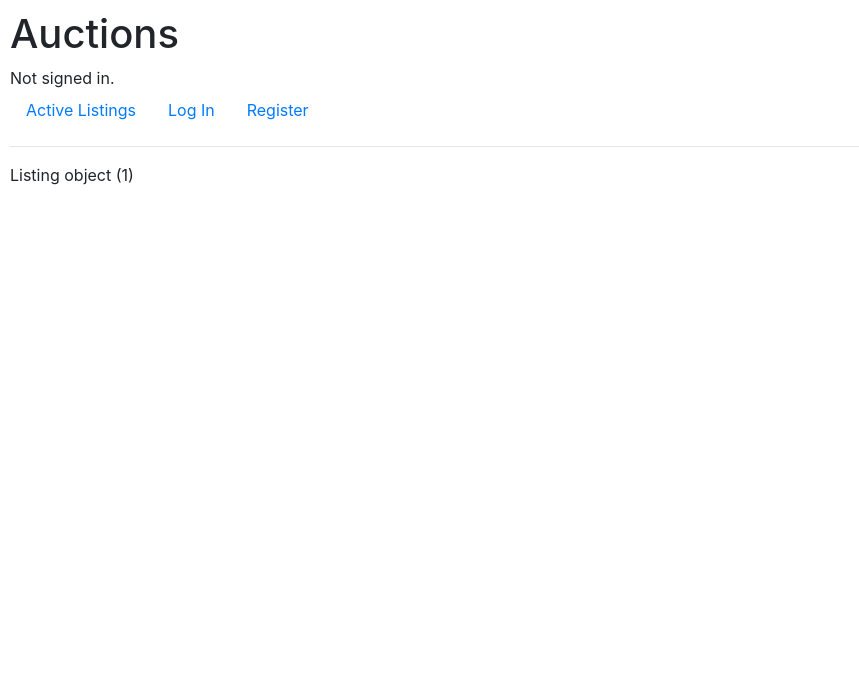
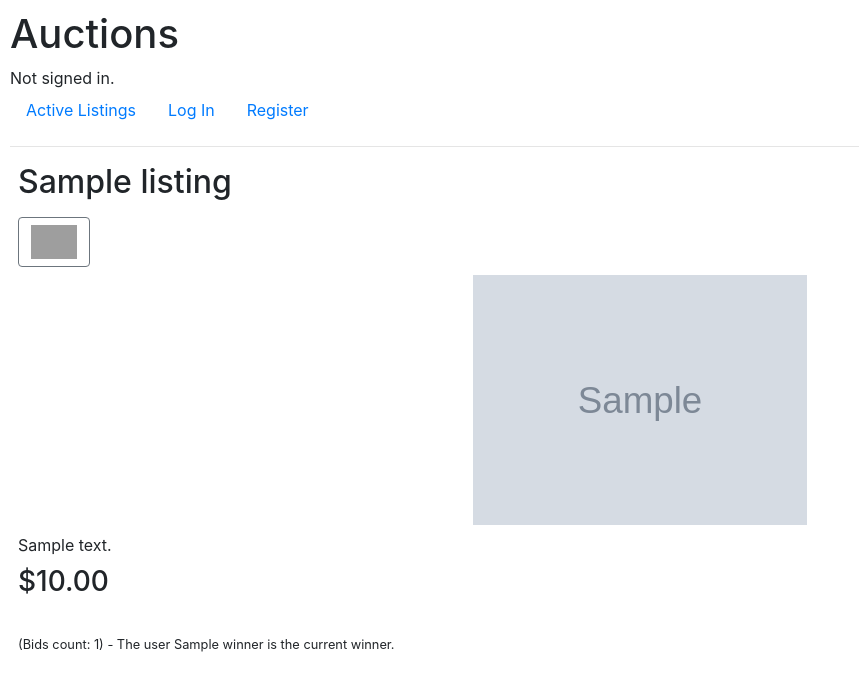
Before and after one commit to adriasala12/HarvardX-CS50W-commerce, a Django app: template auctions/templates/auctions/listing.html in a window 1280 px wide. Shown: the top 691 px of the page, without its empty margins (0-859 px from the left). Run offline with Django 3.2, Linux system fonts and the light colour scheme; tables that the repository leaves empty hold one stand-in row (values such as "Sample post"); the template is opened without the code that fills it: values that come from a table or form of the project are taken from there, most other values are stand-ins (such as "Sample title", 1, 10 or a date in 2020); grey boxes marked "Sample" are stand-in pictures; parts of the project's set-up code (start-up, migrations or seed data) failed here and were passed over; some libraries are stand-ins or nearby versions; grey boxes are pictures that could not be loaded.

Commit message:
Listing template shows basic page w/o bid form nor comments

```diff
--- a/auctions/templates/auctions/listing.html
+++ b/auctions/templates/auctions/listing.html
@@ -2,8 +2,31 @@
 
 {% block body %}
 
+    <h2 class="row m-2 align-middle">{{ listing.name }}</h2>
 
-    <p>{{ listing }}</p>
+    <button class="row m-2 btn btn-outline-secondary" style="height:50px;" type="button" name="save">
+        <img class="align-middle" style="height:95%" src="https://cdn.onlinewebfonts.com/svg/img_312110.png">
+    </button>
+
+    <img class="row mx-auto" style="height:250px" src="{{ listing.image_url }}">
+
+    <p class="row m-2">{{ listing.description }}</p>
+
+    <h3 class="row m-2">${{ listing.base_price }}</h3>
+
+    <br>
+
+    <p class="ml-2"><small>
+        (Bids count: {{ listing.bids.count }}) -
+
+        {% if user == winner %}
+            You are the current winner.
+        {% else %}
+            The user {{ winner }} is the current winner.
+        {% endif %}
+
+    </small></p>
+
 
 
 
```
